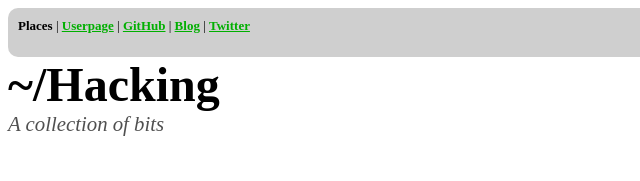
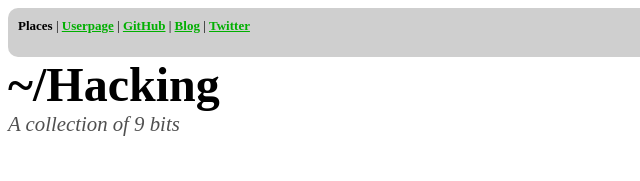
Before and after one commit to gvx/gvx.github.com, a plain HTML site: page hacking.html in a window 1280 px wide. Shown: the top 181 px of the page, 0-640 px from the left. Drawn offline with Linux system fonts and the light colour scheme.

Commit message:
[~/Hacking] Added JavaScript snippet that counts the projects

```diff
--- a/hacking.html
+++ b/hacking.html
@@ -11,7 +11,7 @@
 				| <a href="http://gvxdev.wordpress.com/">Blog</a>
 				| <a href="http://twitter.com/gvxdev">Twitter</a></p></div>
 		<div class="title">~/Hacking</div>
-		<div class="subtitle">A collection of bits</div>
+		<div class="subtitle" id="subtitle">A collection of bits</div>
 		<div class="project">
 			<p class="name"><a href="#dice" id="dice">#</a> dice <span class="status finished">done</span></p>
 			<p>
@@ -102,5 +102,11 @@
 		</div>
 		<div class="copyright">&copy;2010 <a title="gyvox.public@gmail.com" href="mailto:gyvox.public@gmail.com">Robin Wellner</a>. Some rights reserved.<br />
 		<span class="slogan">Possible side effects may include but are not limited to loss of limbs, sense of humor and keys.</span></div>
+		<script>
+			// A simple, non-intrusive JavaScript snippet that counts the projects on the page.
+			// If JavaScript is disabled, the subtitle simply remains “A collection of bits”.
+			projects = document.getElementsByClassName("project").length;
+			document.getElementById("subtitle").innerHTML = "A collection of ".concat(projects, " bits");
+		</script>
 	</body>
 </html>
```
